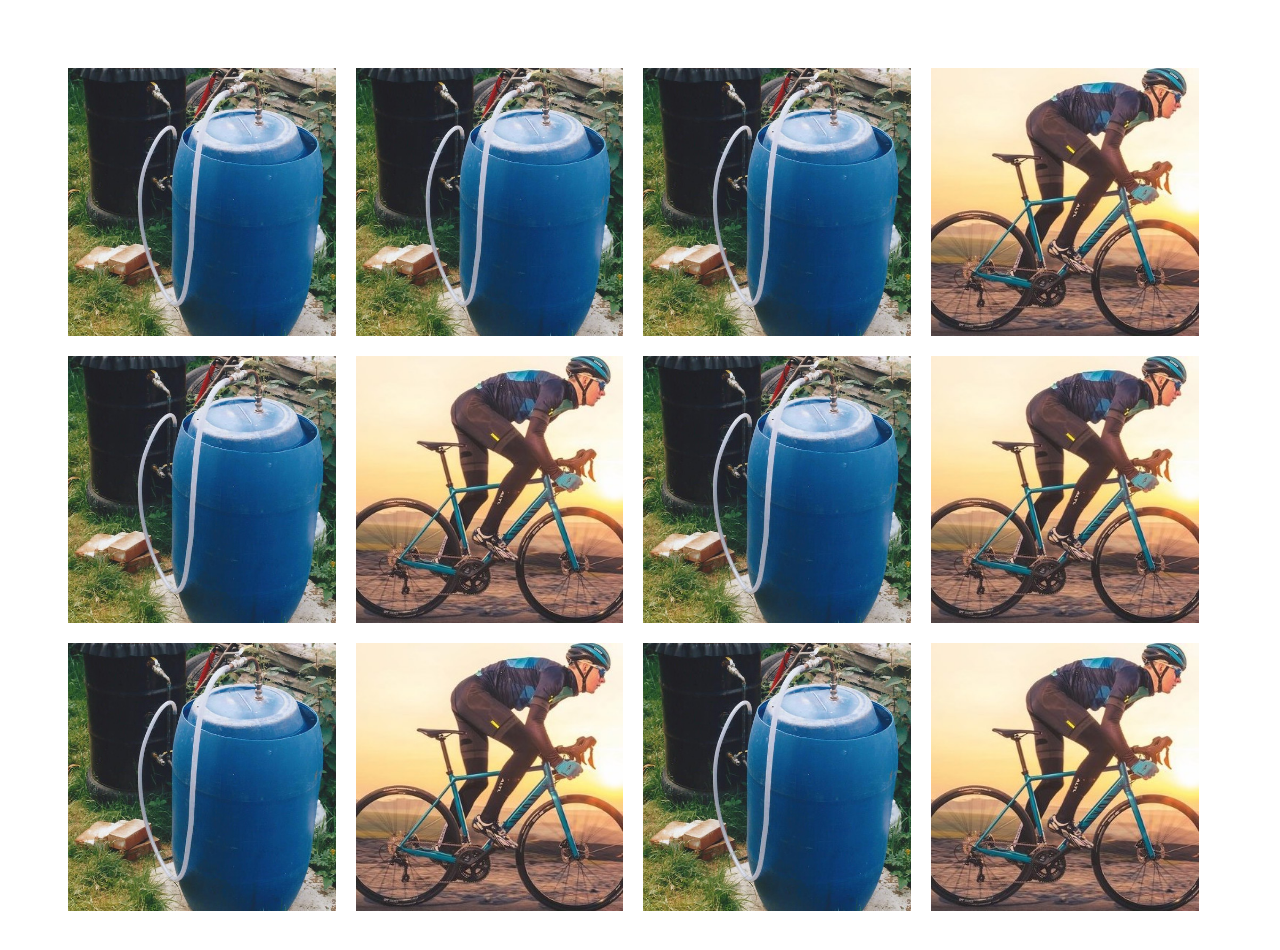
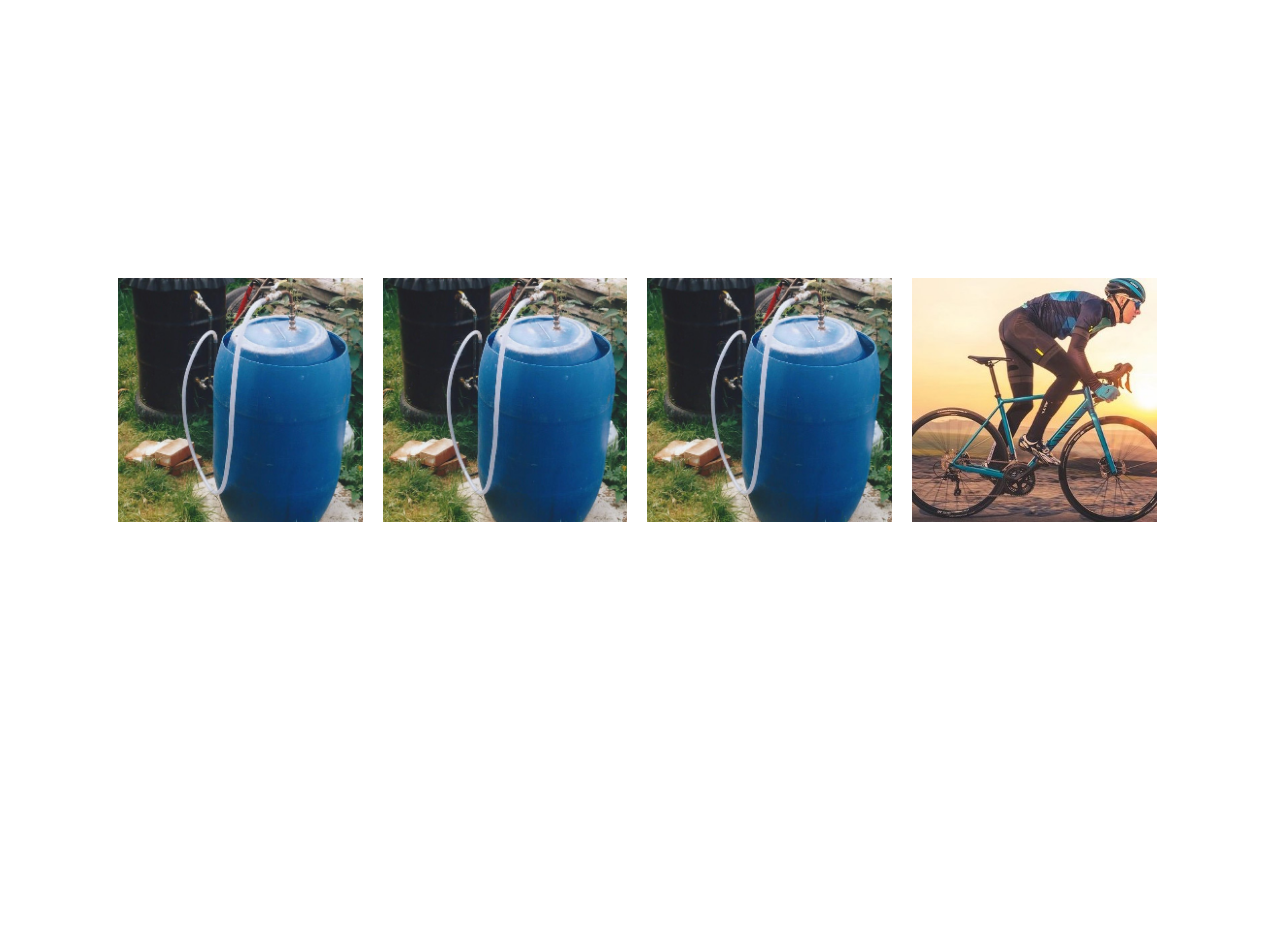
Before and after one commit to ssfg/cameronwebsite, a plain HTML site: page index.html in a window 1280 px wide. After the commit the page ends 800 px from the top, so only its background shows below. Drawn offline with Linux system fonts and the light colour scheme.

Commit message:
minor mods

```diff
--- a/index.html
+++ b/index.html
@@ -16,14 +16,6 @@
         <a class="imageStyle" href="map.html"><img class="innerImage" src="img/digester.jpeg" alt="Digester"/></a>
         <img class="imageStyle" src="img/digester.jpeg" alt="Digester"/>
         <img class="imageStyle" src="img/roadbike.jpeg" alt="RoadBike"/>
-        <img class="imageStyle" src="img/digester.jpeg" alt="Digester"/>
-        <img class="imageStyle" src="img/roadbike.jpeg" alt="RoadBike"/>
-        <img class="imageStyle" src="img/digester.jpeg" alt="Digester"/>
-        <img class="imageStyle" src="img/roadbike.jpeg" alt="RoadBike"/>
-        <img class="imageStyle" src="img/digester.jpeg" alt="Digester"/>
-        <img class="imageStyle" src="img/roadbike.jpeg" alt="RoadBike"/>
-        <img class="imageStyle" src="img/digester.jpeg" alt="Digester"/>
-        <img class="imageStyle" src="img/roadbike.jpeg" alt="RoadBike"/>
       </div>
     </div>
   </body>
--- a/style.css
+++ b/style.css
@@ -16,7 +16,7 @@ body {
   display: flex;
   flex-direction: row;
   flex-wrap: wrap;
-  margin: 50px;
+  margin: 100px;
 }
 
 .imageStyle {
```
